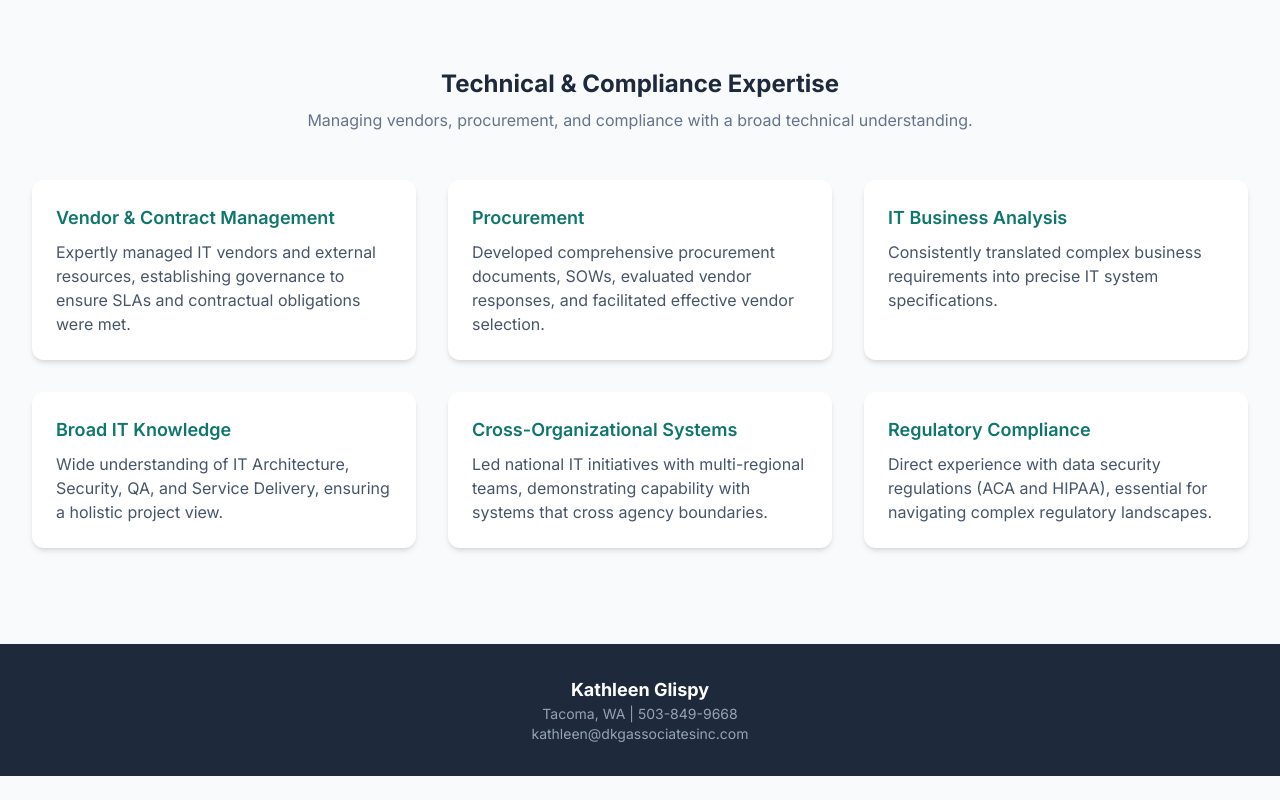
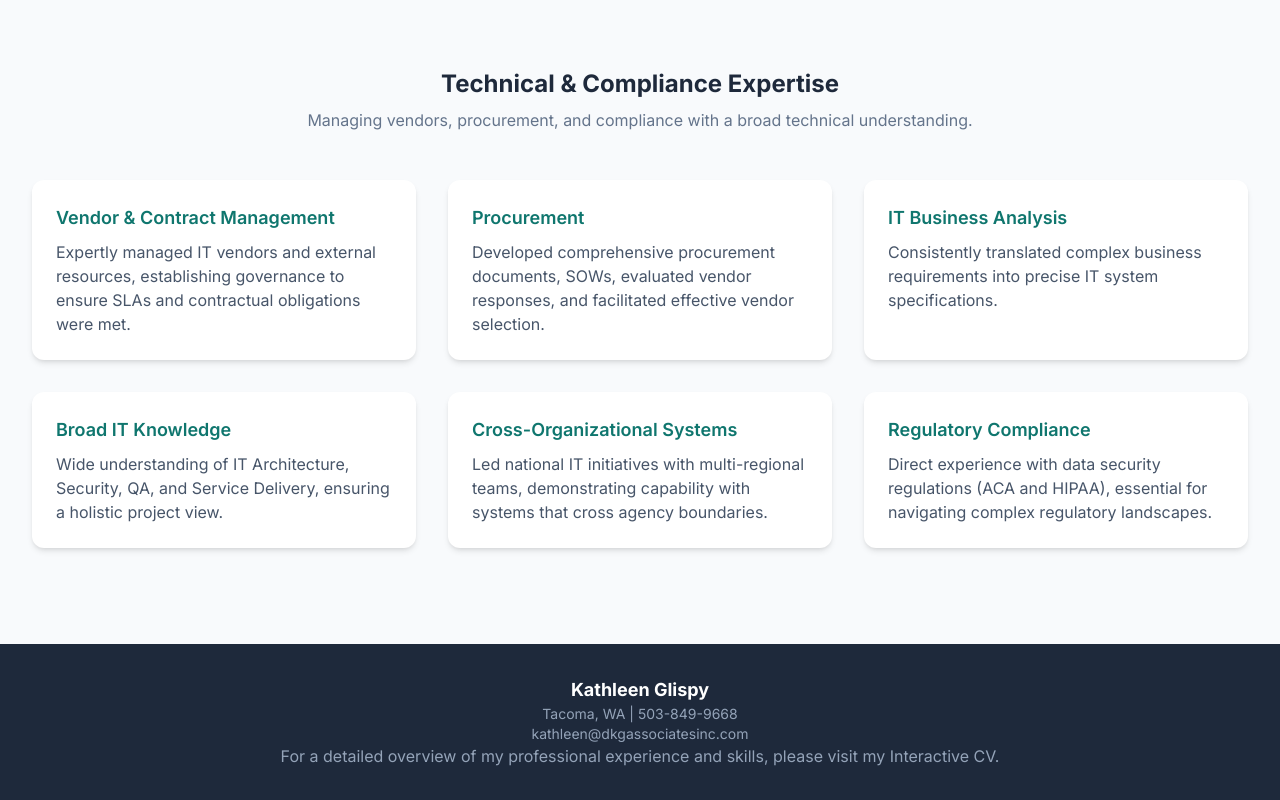
Before and after one commit to KGlispy/InteractiveCV, a plain HTML site: page index.html in a window 1280 px wide. Shown: the part 1758-2558 px from the top of the page. Before the commit the page ends 2534 px from the top, so only its background shows below. Drawn offline with nearby package versions, Linux system fonts and the light colour scheme.

Commit message:
Update index.html
add link to resume

```diff
--- a/index.html
+++ b/index.html
@@ -222,6 +222,7 @@
             <p class="font-bold text-white text-lg">Kathleen Glispy</p>
             <p class="text-sm">Tacoma, WA | 503-849-9668</p>
             <p class="text-sm"><a href="mailto:kathleen@dkgassociatesinc.com" class="hover:text-teal-400 transition-colors">kathleen@dkgassociatesinc.com</a></p>
+            <p>For a detailed overview of my professional experience and skills, please visit my <a href="GlispyCV_interactive.html">Interactive CV</a>.</p>
         </div>
     </footer>
 
```
